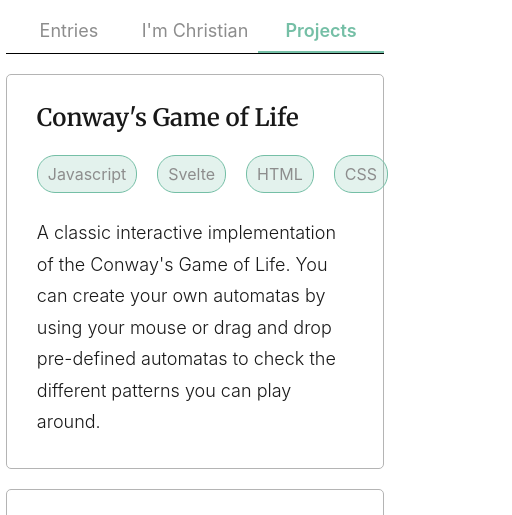
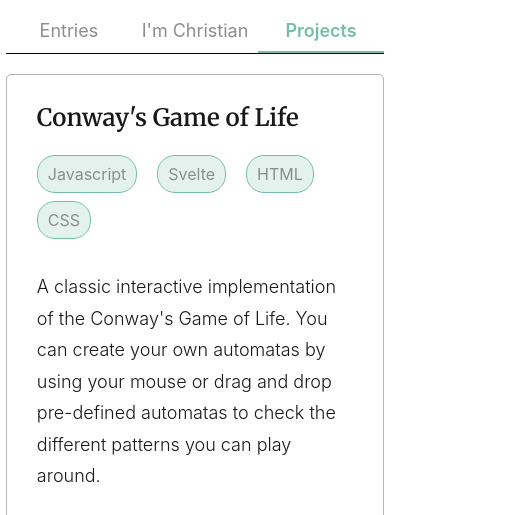
Before and after one commit to CrisTowi/while-infinito, a Gatsby site: page / in a window 390 px wide. Both pictures are taken after a click on the button "Projects". Shown: the part 329-844 px from the top of the page, 512 px wide, since content can reach past the window. Built offline with nearby package versions, Linux system fonts and the light colour scheme; Gatsby itself is replaced by a stand-in of ours; some packages are replaced by stand-ins of ours.

Commit message:
Fix tag wrapping on responsive

```diff
--- a/src/components/Project/index.css
+++ b/src/components/Project/index.css
@@ -31,6 +31,11 @@
 .project__tags {
   margin: 24px 0px;
   display: flex;
+  flex-wrap: wrap;
+}
+
+.project__tags .tag {
+  margin-bottom: 8px;
 }
 
 .Project__a {
```
